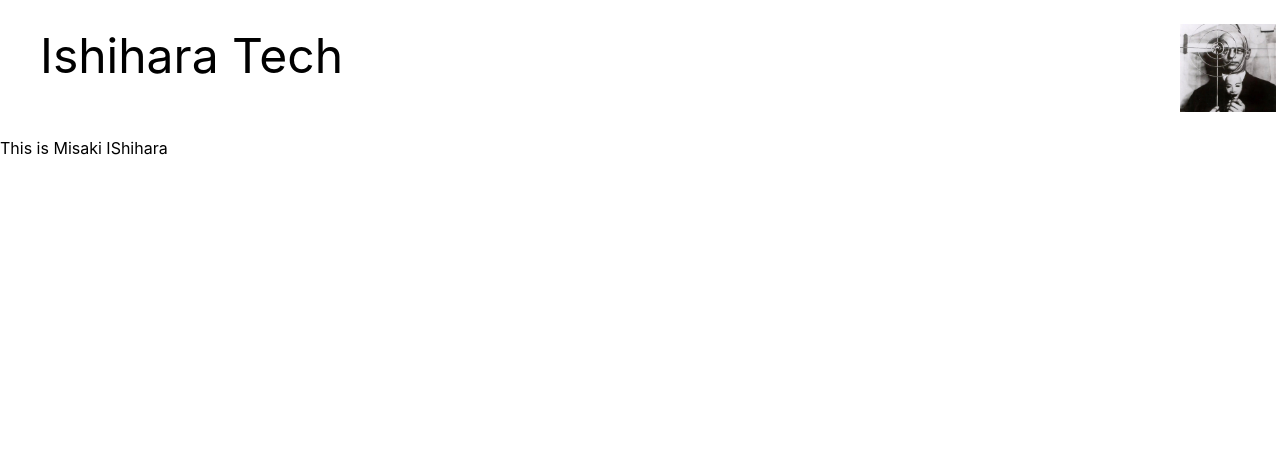
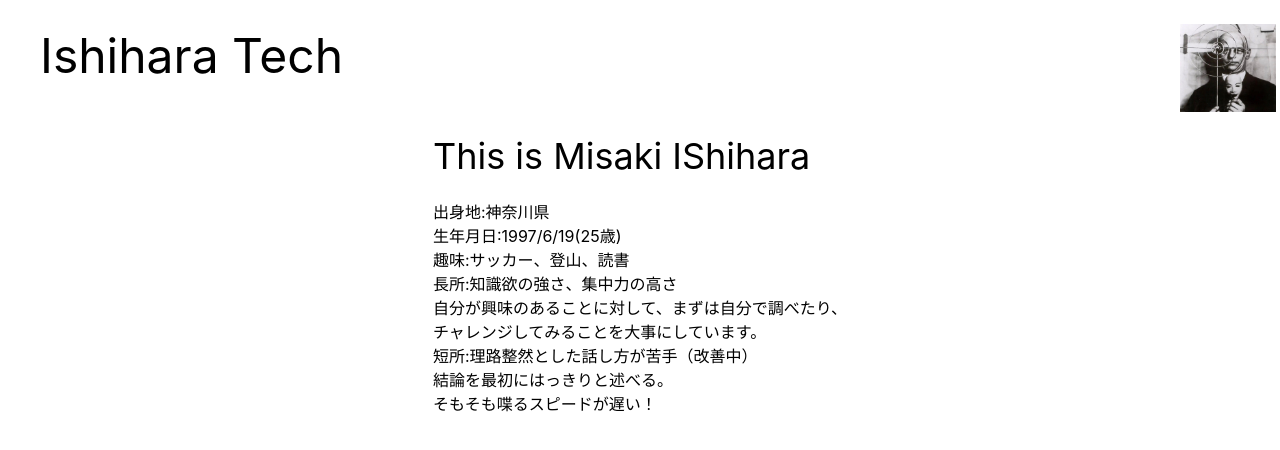
Before and after one commit to misakiishihara/ishihara-tech, a Next.js app: page /aboutme in a window 1280 px wide. Shown: the top 450 px of the page. Built offline with nearby package versions, Linux system fonts and the light colour scheme.

Commit message:
postDetailをもう少し詰める

```diff
--- a/pages/aboutblog.js
+++ b/pages/aboutblog.js
@@ -6,6 +6,21 @@ export default function Aboutblog () {
             <h1 className="text-4xl">
                 How to make this blog ?
             </h1>
+            <p>
+                このブログは以下の技術を用いて開発いたしました。
+                フロントエンド:
+                    NextJS
+                バックエンド:
+                    Django(djangorestframework)
+                DB:
+                    PostgreSQL
+                コンテナサービス:
+                    Docker
+                CodePipeline, CodeDeployによるCI/CDの自動化
+                S3による静的ホスティング、CloudFrontで配信コンテンツの最適化
+                Route53の名前解決
+                RDS
+            </p>
         </Layout>
     );
 };
--- a/pages/aboutme.js
+++ b/pages/aboutme.js
@@ -3,7 +3,24 @@ import Layout from "../components/Layout";
 export default function Aboutme () {
     return (
         <Layout>
-            <h1>This is Misaki IShihara</h1>
+           <div className="container flex justify-center">
+            <div className="flex-colmun justify-center ">
+                    <h1 className="text-4xl">This is Misaki IShihara</h1>
+                    <br />
+                    <ul className="flex-row justify-center">
+                        <li>出身地:神奈川県</li>
+                        <li>生年月日:1997/6/19(25歳)</li>
+                        <li>趣味:サッカー、登山、読書</li>
+                        <li>長所:知識欲の強さ、集中力の高さ</li>
+                        <li>自分が興味のあることに対して、まずは自分で調べたり、</li>
+                        <li>チャレンジしてみることを大事にしています。</li>
+                        <li>短所:理路整然とした話し方が苦手（改善中）</li>
+                        <li>結論を最初にはっきりと述べる。</li>
+                        <li>そもそも喋るスピードが遅い！</li>
+                    </ul>
+                </div>
+            </div>
+
         </Layout>
     );
 };
```
